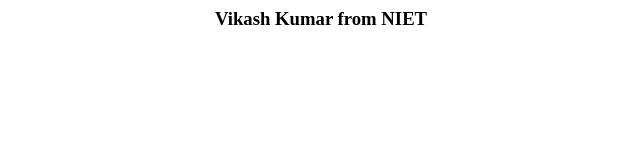
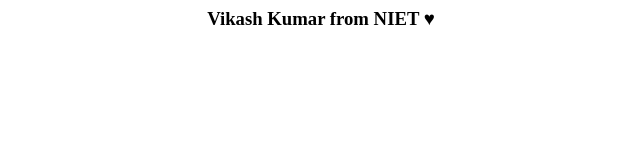
Before and after one commit to Thevikashroy/Thevikashroy.github.io, a plain HTML site: page index.html in a window 1280 px wide. Shown: the full height of the page, 319-959 px from the left. Drawn offline with Linux system fonts and the light colour scheme.

Commit message:
Update index.html

```diff
--- a/index.html
+++ b/index.html
@@ -3,6 +3,6 @@
     <title>Vikash Kumar</title>
   </head>
   <body>
-    <center><h3>Vikash Kumar from NIET</h3></center>
+    <center><h3>Vikash Kumar from NIET &hearts;</h3></center>
   </body>
 </html>
```
